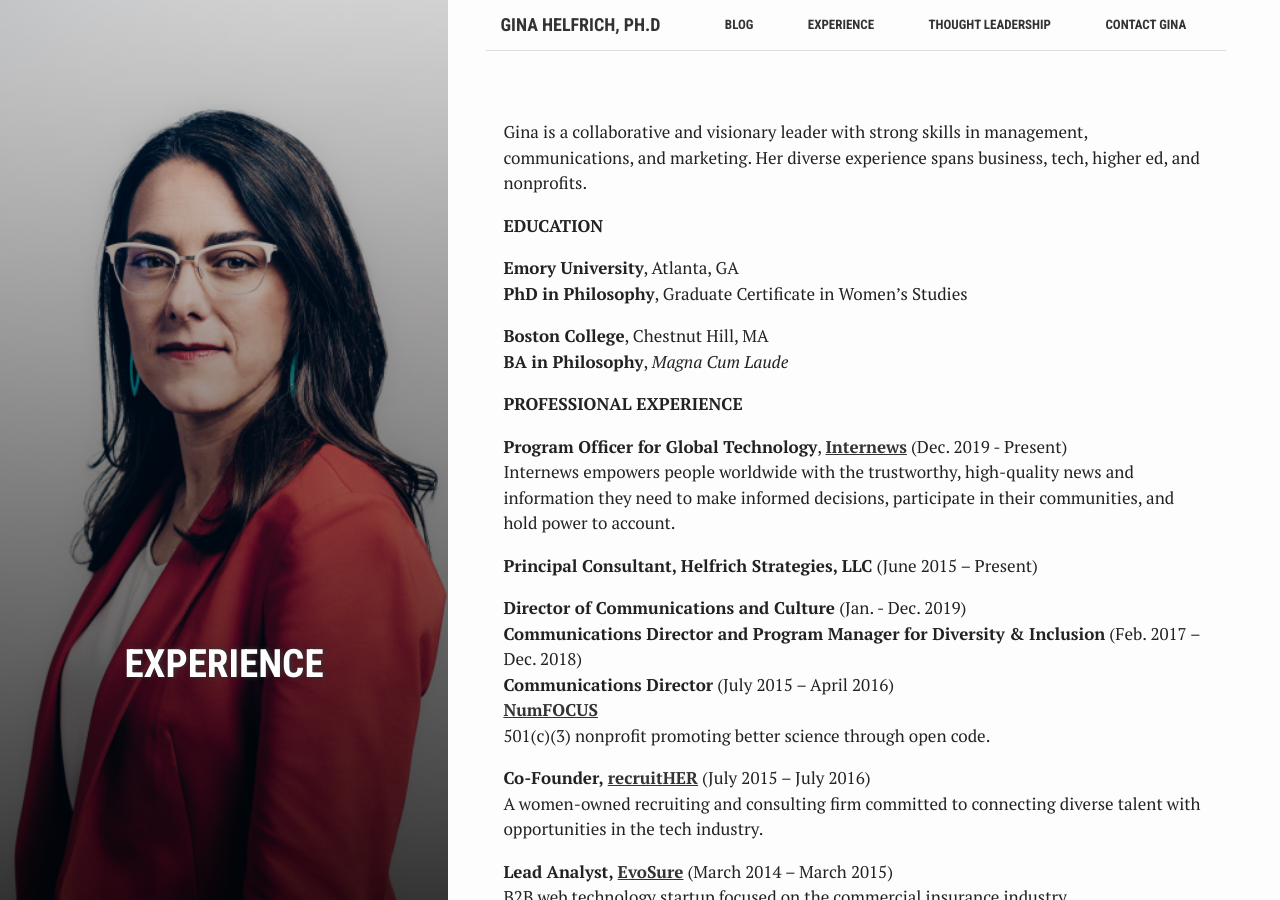
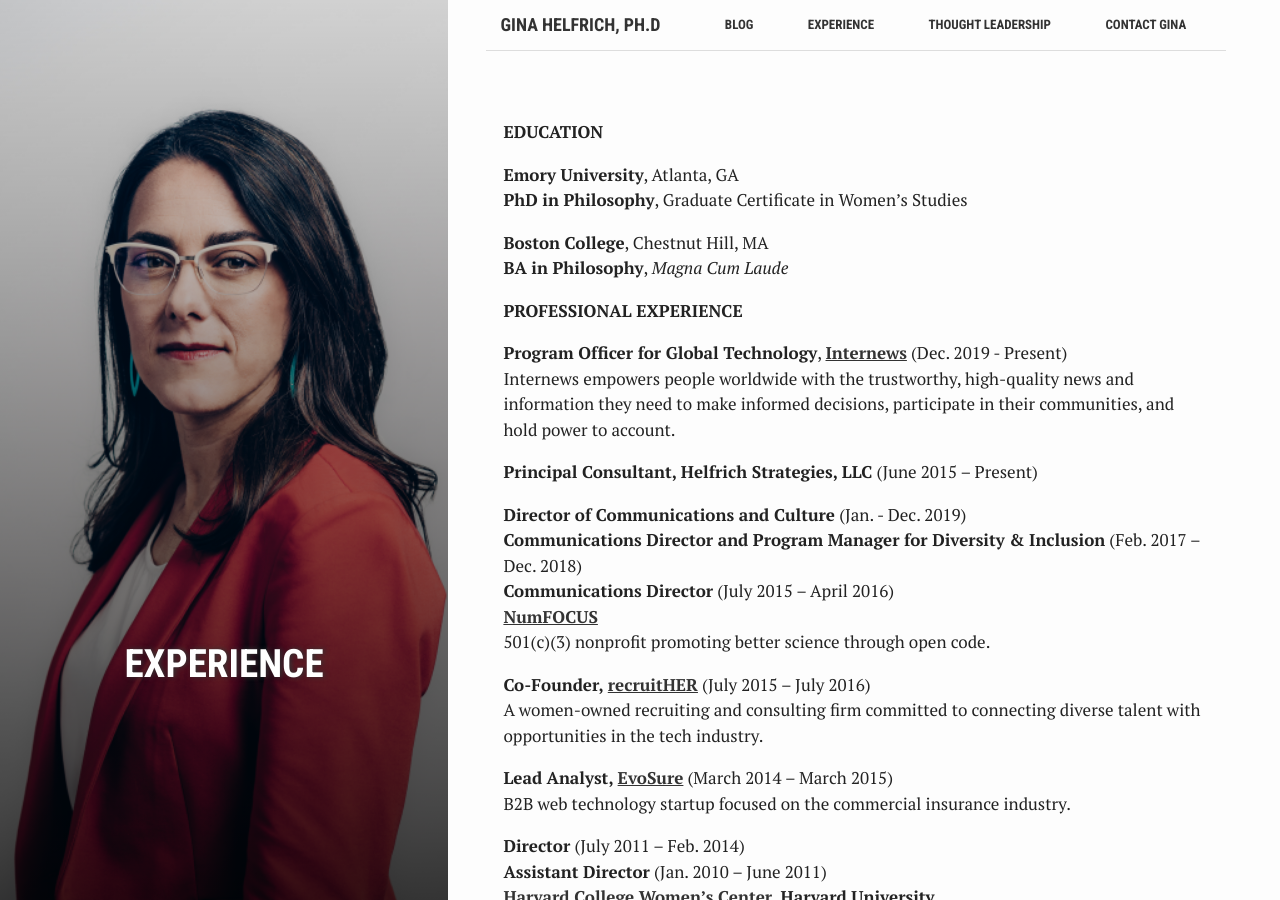
Before and after one commit to Dr-G/Dr-G.github.io, a Jekyll site: the page built from experience.md, in a window 1280 px wide and 900 px high. Built offline with Jekyll 4.4.1, drawn with Linux system fonts in a browser that asks for light colours.

Commit message:
Update experience.md

```diff
--- a/experience.md
+++ b/experience.md
@@ -4,11 +4,9 @@
 title: "Experience"
 crawlertitle: "Gina Helfrich, Ph.D. | Experience"
 permalink: /experience/
-# summary: "Communications, Diversity & Inclusion, Women in Tech & Business"
+# summary: "Technology | Culture | Justice"
 active: experience
 ---
-
-Gina is a collaborative and visionary leader with strong skills in management, communications, and marketing. Her diverse experience spans business, tech, higher ed, and nonprofits.
 
 **EDUCATION**
 
```
